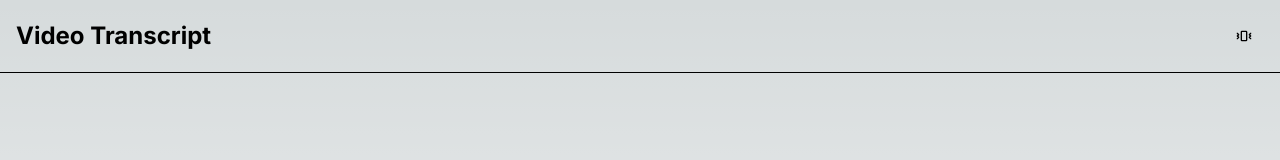
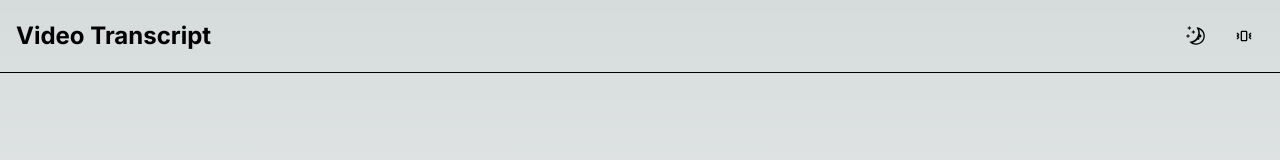
Before and after one commit to aj47/RapidReel, a Next.js app: page / in a window 1280 px wide. Shown: the top 160 px of the page. Built offline with nearby package versions, Linux system fonts and the light colour scheme.

Commit message:
Added a theme toggle component and updated the global styles to support dark mode.

```diff
--- a/src/app/globals.css
+++ b/src/app/globals.css
@@ -8,12 +8,10 @@
   --background-end-rgb: 255, 255, 255;
 }
 
-@media (prefers-color-scheme: dark) {
-  :root {
-    --foreground-rgb: 255, 255, 255;
-    --background-start-rgb: 0, 0, 0;
-    --background-end-rgb: 0, 0, 0;
-  }
+.dark {
+  --foreground-rgb: 255, 255, 255;
+  --background-start-rgb: 0, 0, 0;
+  --background-end-rgb: 0, 0, 0;
 }
 
 body {
--- a/src/components/categoriser.jsx
+++ b/src/components/categoriser.jsx
@@ -22,6 +22,7 @@ To read more about using these font, please visit the Next.js documentation:
 import { useState, useEffect } from "react"
 import { Button } from "@/components/ui/button"
 import { DropdownMenu, DropdownMenuTrigger, DropdownMenuContent, DropdownMenuItem } from "@/components/ui/dropdown-menu"
+import { ThemeToggle } from "@/components/theme-toggle"
 
 export function Categoriser() {
   const [transcript, setTranscript] = useState([
@@ -115,6 +116,8 @@ export function Categoriser() {
       <div className="bg-background text-foreground p-4 border-b border-muted">
         <div className="flex items-center justify-between">
           <h1 className="text-2xl font-bold">Video Transcript</h1>
+          <div className="flex items-center space-x-2">
+            <ThemeToggle />
             <Button
               variant="ghost"
               size="icon"
@@ -122,6 +125,7 @@ export function Categoriser() {
               <VibrateIcon className="w-4 h-4" />
               <span className="sr-only">Toggle Categorization View</span>
             </Button>
+          </div>
         </div>
       </div>
       {isManualCategorization ? (
--- /dev/null
+++ b/src/components/theme-toggle.jsx
@@ -0,0 +1,29 @@
+"use client"
+
+import { useState, useEffect } from "react"
+import { Button } from "@/components/ui/button"
+import { MoonIcon, SunIcon } from "@radix-ui/react-icons"
+
+export function ThemeToggle() {
+  const [theme, setTheme] = useState("light")
+
+  useEffect(() => {
+    const savedTheme = localStorage.getItem("theme") || "light"
+    setTheme(savedTheme)
+    document.documentElement.classList.toggle("dark", savedTheme === "dark")
+  }, [])
+
+  const toggleTheme = () => {
+    const newTheme = theme === "light" ? "dark" : "light"
+    setTheme(newTheme)
+    localStorage.setItem("theme", newTheme)
+    document.documentElement.classList.toggle("dark", newTheme === "dark")
+  }
+
+  return (
+    <Button variant="ghost" size="icon" onClick={toggleTheme}>
+      {theme === "light" ? <MoonIcon className="h-5 w-5" /> : <SunIcon className="h-5 w-5" />}
+      <span className="sr-only">Toggle theme</span>
+    </Button>
+  )
+}
--- a/tailwind.config.js
+++ b/tailwind.config.js
@@ -5,6 +5,7 @@ module.exports = {
     "./src/components/**/*.{js,ts,jsx,tsx,mdx}",
     "./src/app/**/*.{js,ts,jsx,tsx,mdx}",
   ],
+  darkMode: 'class',
   theme: {
     extend: {
       backgroundImage: {
```
Also changed, not shown: 1 other file (tests, documents, lock files or other folders). Lines whose indentation alone changed are shown as unchanged.
